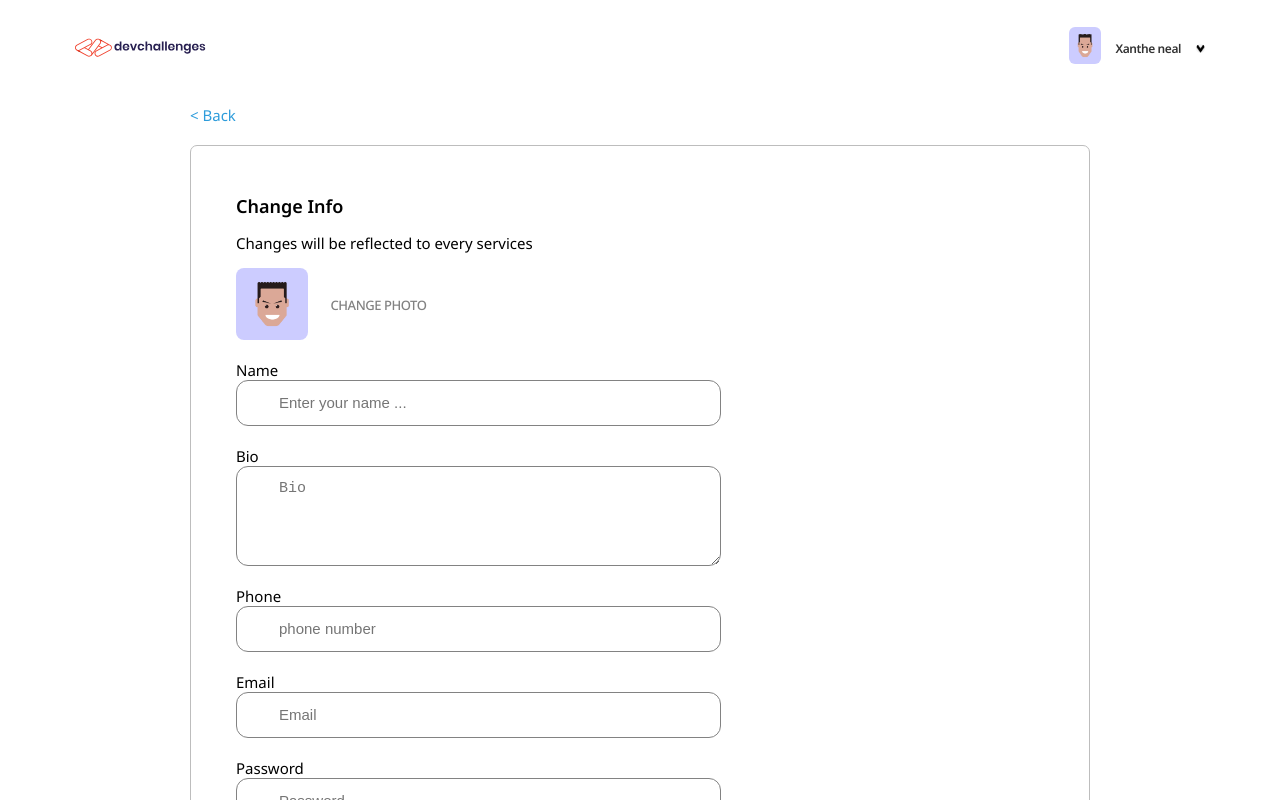
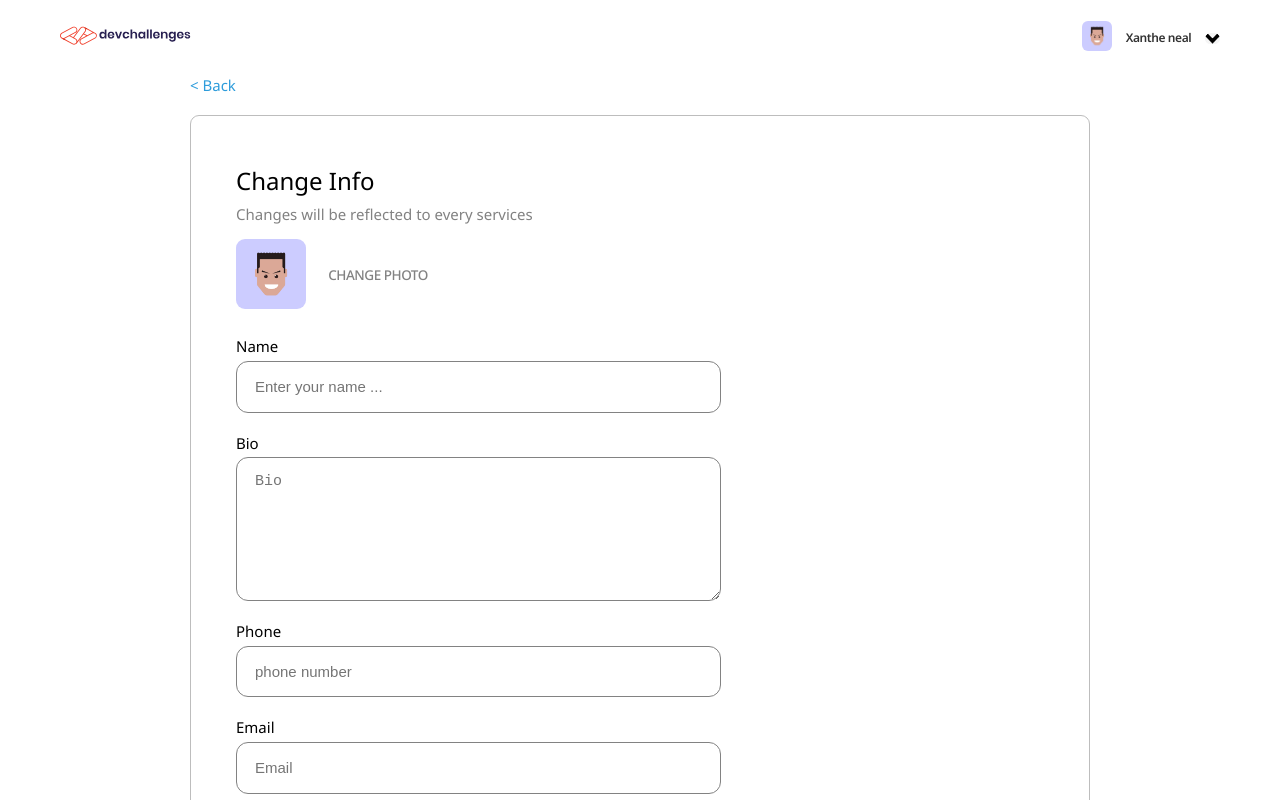
Before and after one commit to rahimbtc/auth-app-client, a Next.js app: page /register in a window 1280 px wide. Shown: the top 800 px of the page. Built offline with nearby package versions, Linux system fonts and the light colour scheme.

Commit message:
refactored register form styles

```diff
--- a/components/register-form.tsx
+++ b/components/register-form.tsx
@@ -1,7 +1,7 @@
 /* eslint-disable @next/next/no-img-element */
 import { Formik, Field, Form, FormikHelpers } from 'formik';
 import Image from 'next/image'
-import styles from '../styles/register.module.scss';
+import styles from '../styles/Register.module.scss';
 
 interface Values {
   username: string;
--- a/styles/register.module.scss
+++ b/styles/Register.module.scss
@@ -1,83 +1,67 @@
 @import './globals.scss';
-// @import url( 'https://maxcdn.bootstrapcdn.com/bootstrap/3.3.7/css/bootstrap.min.css' );
-// @import url( 'https://maxcdn.bootstrapcdn.com/font-awesome/4.7.0/css/font-awesome.min.css' );
 
 .register-container {
     display: flex;
     flex-direction: column;
-    justify-content: center;
+    min-height: 100vh;
     align-items: center;
-    // height: 100vh;
 }
 
-.register-header{
+.register-header {
     display: flex;
-    width: fit-content;
+    width: 100%;
+    height: 5rem;
+    padding: 0 4rem;
+    justify-content: space-between;
     align-items: center;
-    height: 7rem;
 }
 
-.register-header-logo{
-    position: fixed;
-    display: flex;
-    top: 2.5rem;
-    left: 5rem;
-}
+.register-header-logo {}
 
-.register-header-profile{
-    position: fixed;
+.register-header-profile {
     display: flex;
     flex-direction: row;
     justify-content: space-between;
     align-items: center;
-    top: 1.8rem;
-    right: 5rem;
-
+    width: 9.2rem;
 }
 
-.register-header-profile span{
-
-    width: 70px;
-    height: 16px;
-
-    padding: 1rem;
-    /* Xanthe Neal */
-    font-family: 'Noto Sans';
-    font-style: normal;
+.register-header-profile span {
+    display: block;
     font-weight: 700;
-    font-size: 12px;
-    line-height: 16px;
+    font-size: .8rem;
+    line-height: 1rem;
     letter-spacing: -0.035em;
-
-    /* Gray 1 */
-    color: #333333;
+    color: $text-dark;
 }
 
-.register-header-profile img{
-    border-radius: 6px;
-    width: 32px;
-    height: 36.69px;
+.register-header-profile img {
+    border-radius: 0.4rem;
     background: url('../public/avatar-profile.png');
-    // padding-right: 0.5rem;
+    background-position: center;
+    background-repeat: no-repeat;
+    width: 2rem;
 }
 
-.register-header-profile .arrow{
-    width: 9px;
-    height: 9px;
+.register-header-profile .arrow {
     background: url('../public/avatar.png');
+    background-repeat: no-repeat;
+    background-position: center;
+    background-size: contain;
+    width: 1rem;
 }
 
-.register-form{
+.register-form {
     display: flex;
     flex-direction: column;
     // height: auto;
     width: 60rem;
     border: 1px solid $text-gray;
-    border-radius: 7px;
+    border-radius: .6rem;
     padding: 2rem 3rem;
 }
 
-.register-upper-link{
+.register-upper-link {
     margin-bottom: 1.3rem;
 }
 
@@ -88,54 +72,57 @@
     text-align: center;
 }
 
-.small-blue-text{
+.small-blue-text {
     @include small-text();
     color: $text-blue;
 
 }
 
-.register-form h3{
-    font-size: 1.2rem;
-    font-weight: 600;
+.register-form h3 {
+    font-size: 1.6rem;
+    font-weight: 400;
     margin-block-end: 0;
     margin-block-start: 1.2rem;
 }
 
-.register-form p{
-    font-size: 1rem;
-    font-weight: 400;
+.register-form p {
+    margin: .5rem 0;
+    @include small-text();
+    color: $text-dark-gray;
+    text-align: start;
 }
 
 .avatar {
+    margin: 0.5rem 0;
     display: flex;
     flex-direction: row;
     align-items: center;
 }
 
-.avatar img{
+.avatar img {
     display: flex;
-    width: 72px;
-    height: 72px;
+    width: 4.65rem;
+    height: 4.65rem;
 
     background: rgba(0, 0, 0, 0.2);
-    border-radius: 8px;
+    border-radius: 0.6rem;
 }
 
-.avatar span{
+.avatar span {
 
     padding: 1.5rem;
 
     font-family: 'Noto Sans';
     font-style: normal;
     font-weight: 500;
-    font-size: 13px;
-    line-height: 18px;
+    font-size: 0.9rem;
+    line-height: 1.2rem;
     /* identical to box height */
     letter-spacing: -0.035em;
     color: #828282;
 }
 
-.fields-container{
+.fields-container {
     display: flex;
     flex-direction: column;
 }
@@ -143,21 +130,25 @@
 @mixin login-fields-mixin {
     box-sizing: border-box;
     border: 1px solid #828282;
-    border-radius: 12px;
+    border-radius: 0.8rem;
     font-size: 1rem;
     font-weight: 400;
-    padding: 0.9rem 0 0.9rem 2.8rem;
+    padding-left: 1.2rem;
     width: 60%;
+    height: 3.45rem;
+    margin-top: .3rem
 }
 
-.input{
+.input {
     @include login-fields-mixin();
     background-position: 0.5rem;
 }
-.bio{
+
+.bio {
     @include login-fields-mixin();
+    padding-top: 1rem;
     background-position: 0.5rem;
-    height:100px;
+    height: 9.6rem;
 }
 
 
@@ -172,30 +163,35 @@
     border: 0;
 }
 
-.login-button{
+.login-button {
     @include blue-button-mixin();
     width: 15%;
 }
 
-.register-lower-link{
+.login-button:hover {
+    background-color: $text-blue;
+    cursor: pointer;
+}
+
+.register-lower-link {
     display: flex;
     flex-direction: row;
     justify-content: space-between;
     align-items: center;
 }
 
-.register-lower-link span{
+.register-lower-link span {
     font-family: 'Noto Sans';
     font-style: normal;
     font-weight: 400;
-    font-size: 14px;
-    line-height: 19px;
+    font-size: 1rem;
+    line-height: 1.25rem;
     letter-spacing: -0.035em;
 
     color: #828282;
 }
 
-.register-footer{
+.register-footer {
     display: flex;
     width: fit-content;
     align-items: center;
```
